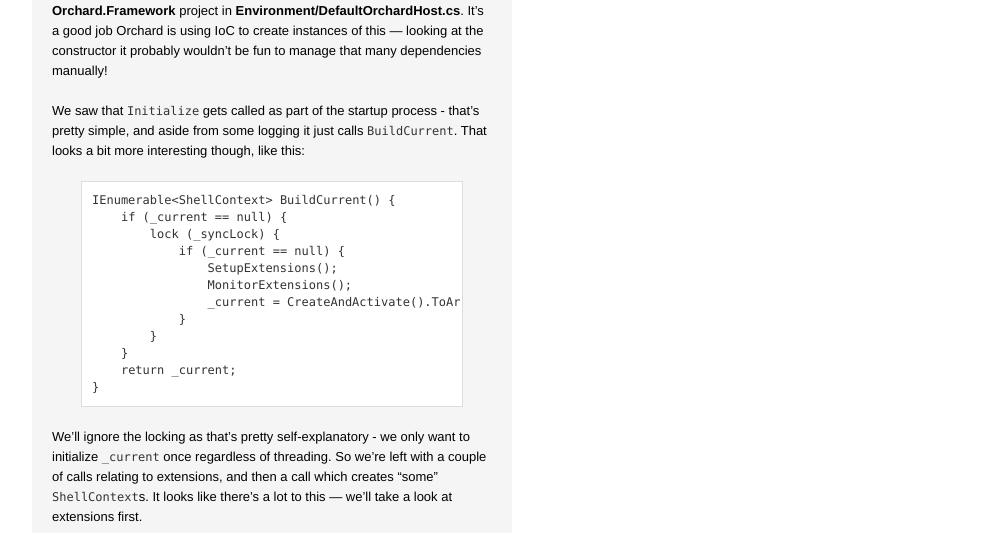
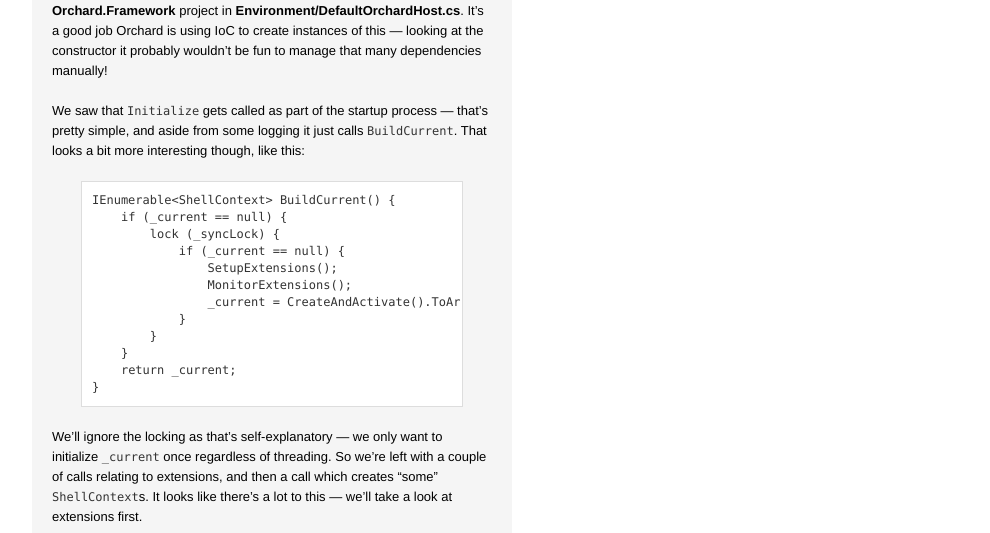
Before and after one commit to kolektiv/kolektiv.github.io, a Jekyll site: the page built from _posts/2011-09-01-orchard-host.md, in a window 1280 px wide. Shown: the part 349-882 px from the top of the page, without its empty margins (18-1008 px from the left). Built offline with Jekyll 4.4.1, drawn with Linux system fonts in a browser that asks for light colours.

Commit message:
editing orchard host post

```diff
--- a/_posts/2011-09-01-orchard-host.md
+++ b/_posts/2011-09-01-orchard-host.md
@@ -15,7 +15,7 @@ In [part 1][Orchard Startup] of this series we looked at the startup process in
 
 Let's go and have a look at `DefaultOrchardHost` &mdash; it's in the **Orchard.Framework** project in **Environment/DefaultOrchardHost.cs**. It's a good job Orchard is using IoC to create instances of this &mdash; looking at the constructor it probably wouldn't be fun to manage that many dependencies manually!
 
-We saw that `Initialize` gets called as part of the startup process - that's pretty simple, and aside from some logging it just calls `BuildCurrent`. That looks a bit more interesting though, like this:
+We saw that `Initialize` gets called as part of the startup process &mdash; that's pretty simple, and aside from some logging it just calls `BuildCurrent`. That looks a bit more interesting though, like this:
 
 {% highlight csharp %}
 
@@ -34,7 +34,7 @@ IEnumerable<ShellContext> BuildCurrent() {
 
 {% endhighlight %}
 
-We'll ignore the locking as that's pretty self-explanatory - we only want to initialize `_current` once regardless of threading. So we're left with a couple of calls relating to extensions, and then a call which creates "some" `ShellContext`s. It looks like there's a lot to this &mdash; we'll take a look at extensions first.
+We'll ignore the locking as that's self-explanatory &mdash; we only want to initialize `_current` once regardless of threading. So we're left with a couple of calls relating to extensions, and then a call which creates "some" `ShellContext`s. It looks like there's a lot to this &mdash; we'll take a look at extensions first.
 
 ## Extensions
 
```
